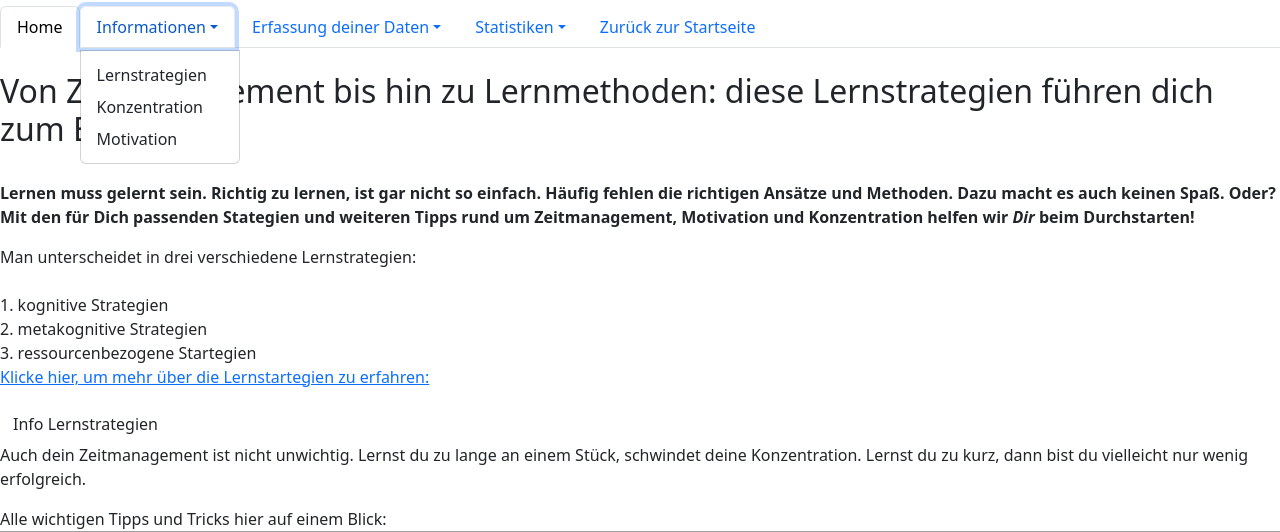
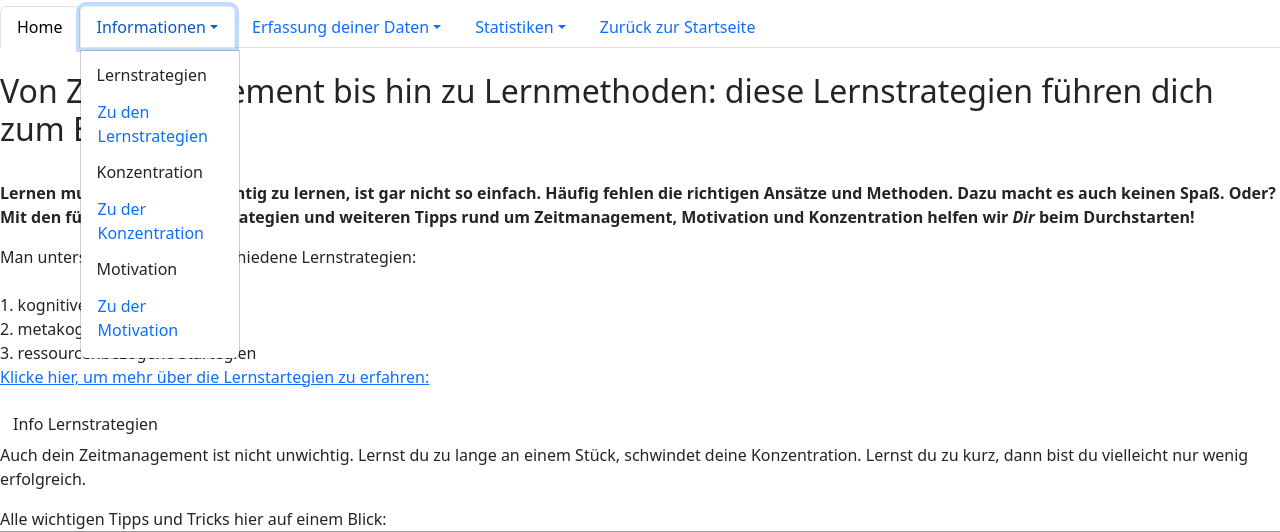
Before and after one commit to Viktoriagrv/kursarbeit_grushev_vaske, a PHP site: page /vaske_lisa/StartseiteLisa.php in a window 1280 px wide, after a click on "Informationen". Shown: the part 50-582 px from the top of the page. Run offline with PHP 8.4, Linux system fonts and the light colour scheme; grey boxes are pictures that could not be loaded.

Commit message:
Verlinkungen NavigationsleisteLisa, hochladen

```diff
--- /dev/null
+++ b/vaske_lisa/InfoLisa/_notes/dwsync.xml
@@ -0,0 +1,6 @@
+<?xml version="1.0" encoding="utf-8" ?>
+<dwsync>
+<file name="Konzentration.php" server="m12241-09.kurs.jade-hs.de//public_html/" local="3784904718" remote="3785576640" Dst="-1" />
+<file name="Motivation.php" server="m12241-09.kurs.jade-hs.de//public_html/" local="3784904718" remote="3785576640" Dst="-1" />
+<file name="Lernstartegien.php" server="m12241-09.kurs.jade-hs.de//public_html/" local="3784904718" remote="3785576640" Dst="-1" />
+</dwsync>
--- a/vaske_lisa/StartseiteLisa.php
+++ b/vaske_lisa/StartseiteLisa.php
@@ -30,10 +30,23 @@
   <li class="nav-item dropdown">
     <a class="nav-link dropdown-toggle" data-bs-toggle="dropdown" href="#" role="button" aria-expanded="false">Informationen</a>
     <ul class="dropdown-menu">
-      <li><a class="dropdown-item" href="#">Lernstrategien</a></li>
-      <li><a class="dropdown-item" href="#">Konzentration</a></li>
-      <li><a class="dropdown-item" href="#">Motivation</a></li>
-		  </ul>
+      <li><a class="dropdown-item" href="#">Lernstrategien</a>
+	  <a class="nav-link" href="InfoLisa/Lernstartegien.php">Zu den Lernstrategien</a></li>
+
+      <li><a class="dropdown-item" href="#">Konzentration</a>
+	  <a class="nav-link" href="InfoLisa/Konzentration.php">Zu der Konzentration</a></li>
+
+      <li><a class="dropdown-item" href="#">Motivation</a>
+	  <a class="nav-link" href="InfoLisa/Motivation.php">Zu der Motivation</a></li>
+
+
+
+
+
+
+
+
+	  </ul>
 
       <!-- Dropdownlink 2 -->
   <li class="nav-item dropdown">
@@ -44,13 +57,22 @@
 	  <li class="nav-item dropdown">
     <a class="nav-link dropdown-toggle" data-bs-toggle="dropdown" href="#" role="button" aria-expanded="false">Statistiken</a>
     <ul class="dropdown-menu">
-      <li><a class="dropdown-item" href="#">Lernstrategien</a></li>
-      <li><a class="dropdown-item" href="#">Konzentration </a></li>
-      <li><a class="dropdown-item" href="#">Motivation</a></li>
+      <li><a class="dropdown-item" href="#">Lernstrategien</a>
+		  <a class="nav-link" href="StatistikLisa/Lernstrategien.php">Zu den Lernstrategien</a></li>
+
+      <li><a class="dropdown-item" href="#">Konzentration </a>
+	  <a class="nav-link" href="StatistikLisa/Konzentration.php">Zu der Konzentration</a></li>
+
+      <li><a class="dropdown-item" href="#">Motivation</a>
+	  <a class="nav-link" href="StatistikLisa/Motivation.php">Zu der Motivation</a></li>
     </ul>
 
-		  <!-- Link zue Startseite -->
+		  <!-- Link zur Startseite -->
 		   <li class="nav-item">
+
+
+
+
     <a class="nav-link" href="../index.php">Zurück zur Startseite</a>
   </li>
 
--- /dev/null
+++ b/vaske_lisa/StatistikLisa/_notes/dwsync.xml
@@ -0,0 +1,6 @@
+<?xml version="1.0" encoding="utf-8" ?>
+<dwsync>
+<file name="Konzentration.php" server="m12241-09.kurs.jade-hs.de//public_html/" local="3784789823" remote="3785576640" Dst="-1" />
+<file name="Motivation.php" server="m12241-09.kurs.jade-hs.de//public_html/" local="3784789823" remote="3785576640" Dst="-1" />
+<file name="Lernstrategien.php" server="m12241-09.kurs.jade-hs.de//public_html/" local="3784789823" remote="3785576640" Dst="-1" />
+</dwsync>
--- a/vaske_lisa/bilder/_notes/dwsync.xml
+++ b/vaske_lisa/bilder/_notes/dwsync.xml
@@ -1,6 +1,6 @@
 <?xml version="1.0" encoding="utf-8" ?>
 <dwsync>
-<file name="kognitiv.jpg" server="m12241-09.kurs.jade-hs.de//public_html/" local="133466874614973208" remote="133469489400000000" Dst="1" />
-<file name="metakognitiv.jpg" server="m12241-09.kurs.jade-hs.de//public_html/" local="133466874615003752" remote="133469489400000000" Dst="1" />
-<file name="ressourcenbezogen.jpg" server="m12241-09.kurs.jade-hs.de//public_html/" local="133466874615003752" remote="133469489400000000" Dst="1" />
+<file name="kognitiv.jpg" server="m12241-09.kurs.jade-hs.de//public_html/" local="3784569918" remote="3785576640" Dst="1" />
+<file name="metakognitiv.jpg" server="m12241-09.kurs.jade-hs.de//public_html/" local="3784569986" remote="3785576640" Dst="1" />
+<file name="ressourcenbezogen.jpg" server="m12241-09.kurs.jade-hs.de//public_html/" local="3784570059" remote="3785576640" Dst="1" />
 </dwsync>
```
Also changed, not shown: vaske_lisa/_notes/dwsync.xml (+3 -5 lines).
